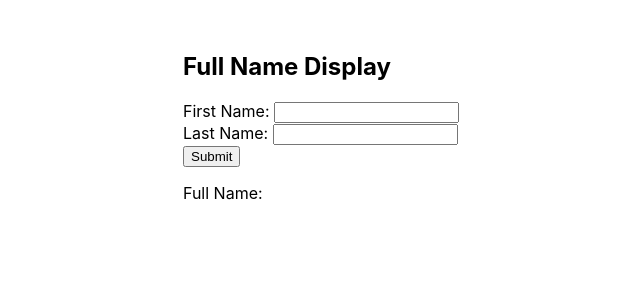
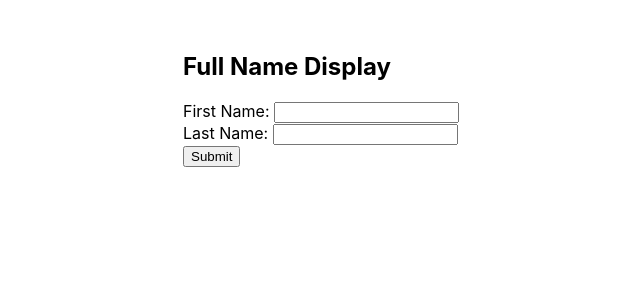
Before and after one commit to teja679/X-DisplayName, a React (Create React App) app: page / in a window 1280 px wide. Shown: the top 300 px of the page, without its empty margins (137-777 px from the left). Built offline with nearby package versions, Linux system fonts and the light colour scheme.

Commit message:
final change

```diff
--- a/src/components/FullNameDisplay.js
+++ b/src/components/FullNameDisplay.js
@@ -25,7 +25,7 @@ const FullNameDisplay = () => {
                 </div>
                 <div><button type='submit' >Submit</button></div>
             </form>
-            <p>{`Full Name: ${fullname}`}</p>
+            <p>{fullname && `Full Name: ${fullname}`}</p>
         </div>
     )
 }
```
